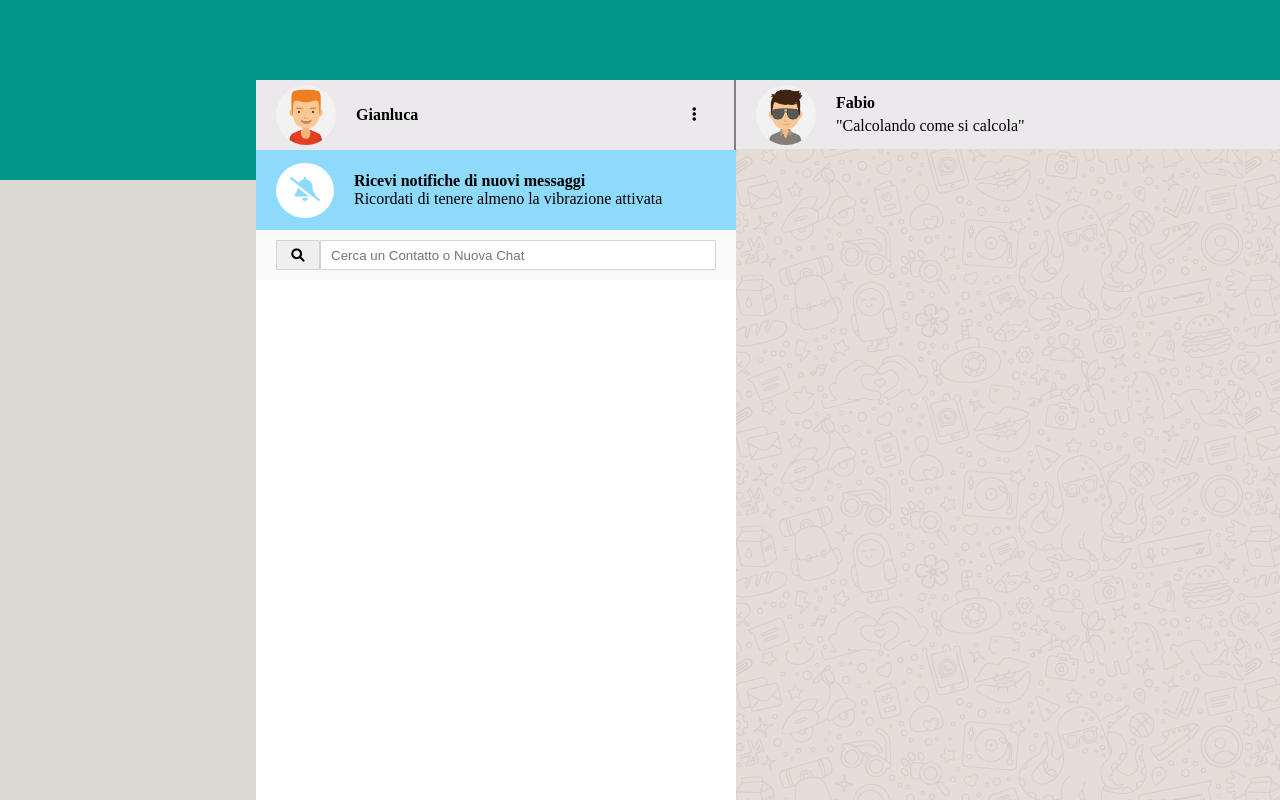
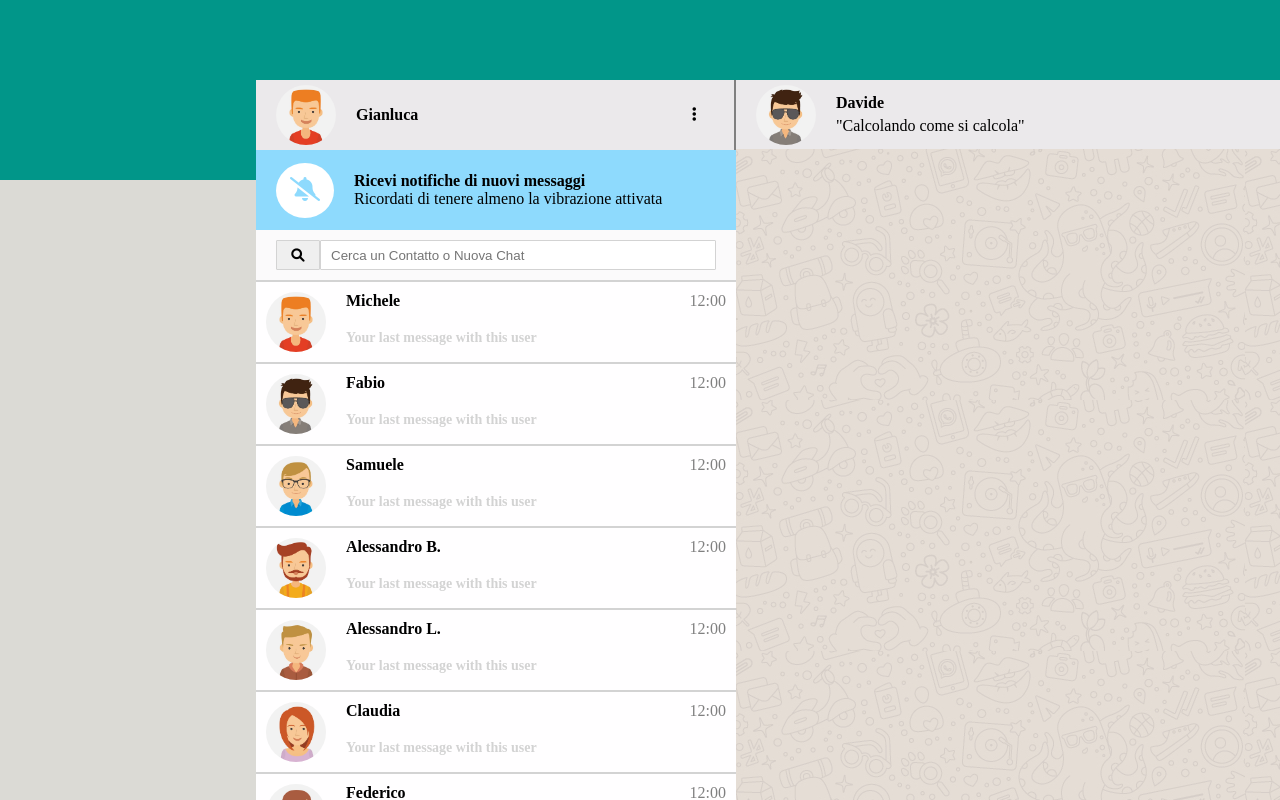
Before and after one commit to LoreWebDev24/Boolzapp, a plain HTML site: page index.html in a window 1280 px wide. Drawn offline with nearby package versions, Linux system fonts and the light colour scheme.

Commit message:
styled "your contacts" on css

```diff
--- a/css/style.css
+++ b/css/style.css
@@ -39,6 +39,8 @@ img {
     justify-content: center;
 }
 
+/* UTILITY CLASSES */
+
 .d-flex {
     display:flex;
 }
@@ -74,6 +76,10 @@ img {
     padding: 20px;
 }
 
+.padding-10 {
+    padding: 10px;
+}
+
 .gap-20 {
     gap: 20px;
 }
@@ -85,6 +91,8 @@ img {
 .menu {
     cursor: pointer;
 }
+
+/* END OF UTILITY CLASSES */
 
 .top-container {
     height: 180px;
@@ -160,7 +168,21 @@ img {
     border: 0.2px solid lightgray;
 }
 
+.single-user-chat {
+    border-top: 2px solid lightgray;
+    cursor: pointer;
+}
 
+.last-msg {
+    color: lightgray;
+    font-weight: 600;
+    font-size: 14px;
+}
+
+.chat-time {
+    text-align: right;
+    color: gray;
+}
 
 .chat {
     flex-basis: 60%;
@@ -216,3 +238,9 @@ img {
     font-size: 24px;
     cursor: pointer;
 }
+
+/* HOVER EFFECTS */
+
+.single-user-chat:hover {
+    background-color: grey;
+}
--- a/index.html
+++ b/index.html
@@ -39,13 +39,80 @@
                     </div>
                 </div>
                 <div class="user-search-bar d-flex justify-center align-items-center padding-20">
-                    <button class="search-btn"><i class="fa-solid fa-magnifying-glass"></i></button>
+                    <button class="search-btn menu"><i class="fa-solid fa-magnifying-glass"></i></button>
                     <input class="search-user-input" type="text" placeholder="Cerca un Contatto o Nuova Chat">
                 </div>
                 <div class="users-list">
-                    <ul class="d-flex direction-column">
-                        <li>
-
+                    <ul class="d-flex direction-column ">
+                        <li class="padding-10 d-flex gap-20 single-user-chat">
+                            <img src="./img/avatar_1.jpg" alt="">
+                            <div class="user-chat-wrapper d-flex direction-column justify-center gap-20 col-8">
+                                <h4>Michele</h4>
+                                <span class="last-msg">Your last message with this user</span>
+                            </div>
+                            <div class="chat-time col-2">
+                                <span class="last-msg-time">12:00</span>
+                            </div>
+                        </li>
+                        <li class="padding-10 d-flex gap-20 single-user-chat">
+                            <img src="./img/avatar_2.jpg" alt="">
+                            <div class="user-chat-wrapper d-flex direction-column justify-center gap-20 col-8">
+                                <h4>Fabio</h4>
+                                <span class="last-msg">Your last message with this user</span>
+                            </div>
+                            <div class="chat-time col-2">
+                                <span class="last-msg-time">12:00</span>
+                            </div>
+                        </li>
+                        <li class="padding-10 d-flex gap-20 single-user-chat">
+                            <img src="./img/avatar_3.jpg" alt="">
+                            <div class="user-chat-wrapper d-flex direction-column justify-center gap-20 col-8">
+                                <h4>Samuele</h4>
+                                <span class="last-msg">Your last message with this user</span>
+                            </div>
+                            <div class="chat-time col-2">
+                                <span class="last-msg-time">12:00</span>
+                            </div>
+                        </li>
+                        <li class="padding-10 d-flex gap-20 single-user-chat">
+                            <img src="./img/avatar_4.jpg" alt="">
+                            <div class="user-chat-wrapper d-flex direction-column justify-center gap-20 col-8">
+                                <h4>Alessandro B.</h4>
+                                <span class="last-msg">Your last message with this user</span>
+                            </div>
+                            <div class="chat-time col-2">
+                                <span class="last-msg-time">12:00</span>
+                            </div>
+                        </li>
+                        <li class="padding-10 d-flex gap-20 single-user-chat">
+                            <img src="./img/avatar_5.jpg" alt="">
+                            <div class="user-chat-wrapper d-flex direction-column justify-center gap-20 col-8">
+                                <h4>Alessandro L.</h4>
+                                <span class="last-msg">Your last message with this user</span>
+                            </div>
+                            <div class="chat-time col-2">
+                                <span class="last-msg-time">12:00</span>
+                            </div>
+                        </li>
+                        <li class="padding-10 d-flex gap-20 single-user-chat">
+                            <img src="./img/avatar_6.jpg" alt="">
+                            <div class="user-chat-wrapper d-flex direction-column justify-center gap-20 col-8">
+                                <h4>Claudia</h4>
+                                <span class="last-msg">Your last message with this user</span>
+                            </div>
+                            <div class="chat-time col-2">
+                                <span class="last-msg-time">12:00</span>
+                            </div>
+                        </li>
+                        <li class="padding-10 d-flex gap-20 single-user-chat">
+                            <img src="./img/avatar_7.jpg" alt="">
+                            <div class="user-chat-wrapper d-flex direction-column justify-center gap-20 col-8">
+                                <h4>Federico</h4>
+                                <span class="last-msg">Your last message with this user</span>
+                            </div>
+                            <div class="chat-time col-2">
+                                <span class="last-msg-time">12:00</span>
+                            </div>
                         </li>
                     </ul>
                 </div>
@@ -56,7 +123,7 @@
                     <div class="col-10 padding-left align-items-center d-flex">
                         <img class="menu" src="./img/avatar_2.jpg" alt="">
                         <div class="current-user-infos">
-                            <h4 class="menu">Fabio</h4>
+                            <h4 class="menu">Davide</h4>
                             <p>"Calcolando come si calcola"</p>
                         </div>
                     </div>
@@ -67,7 +134,7 @@
                     </div>
                 </div>
                 <div class="central-chat">
-
+                    <!-- MESSAGES -->
                 </div>
                 <div class="bottom-chat">
                     <div class="contaiener-fluid-flexable">
```
